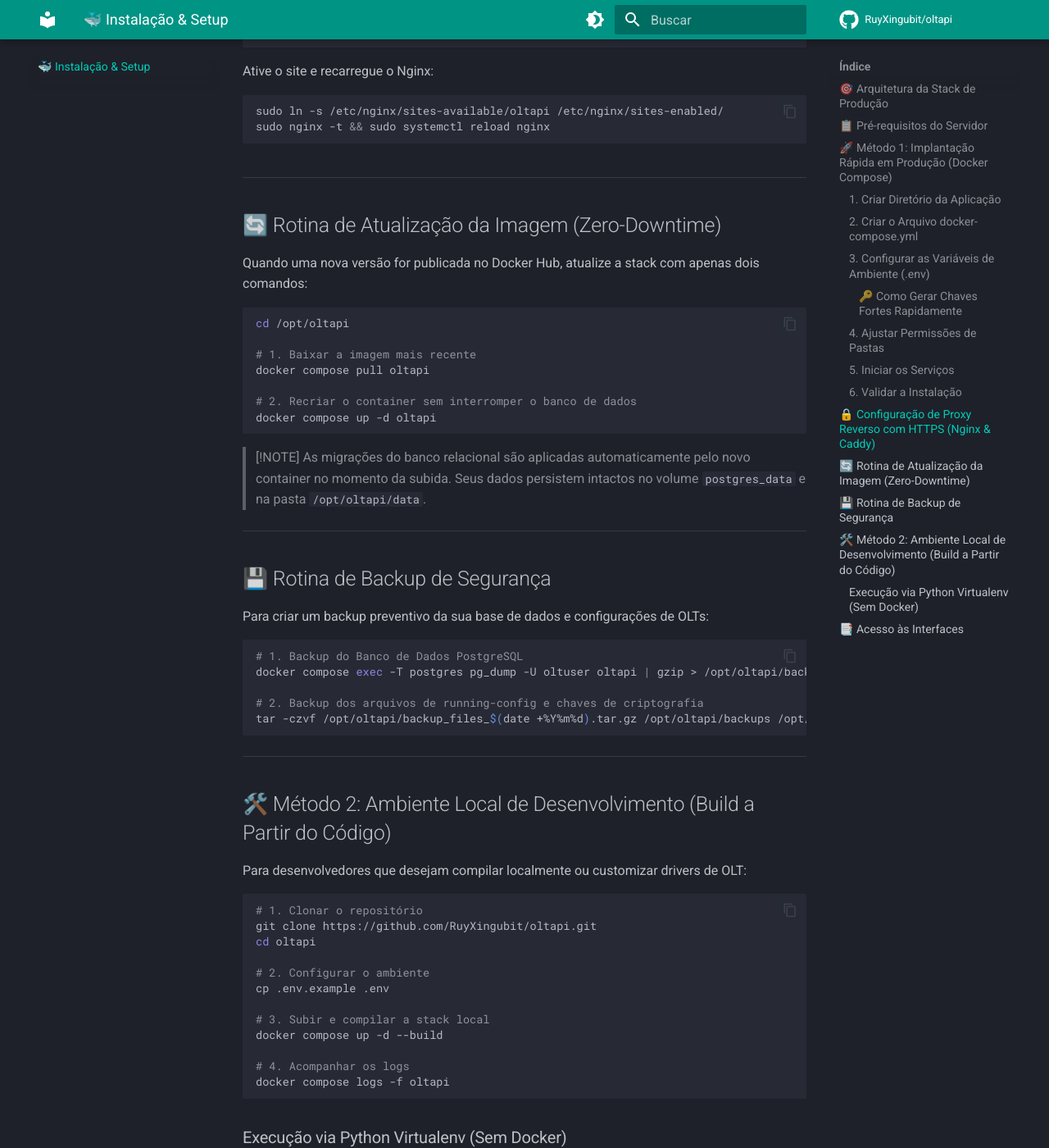
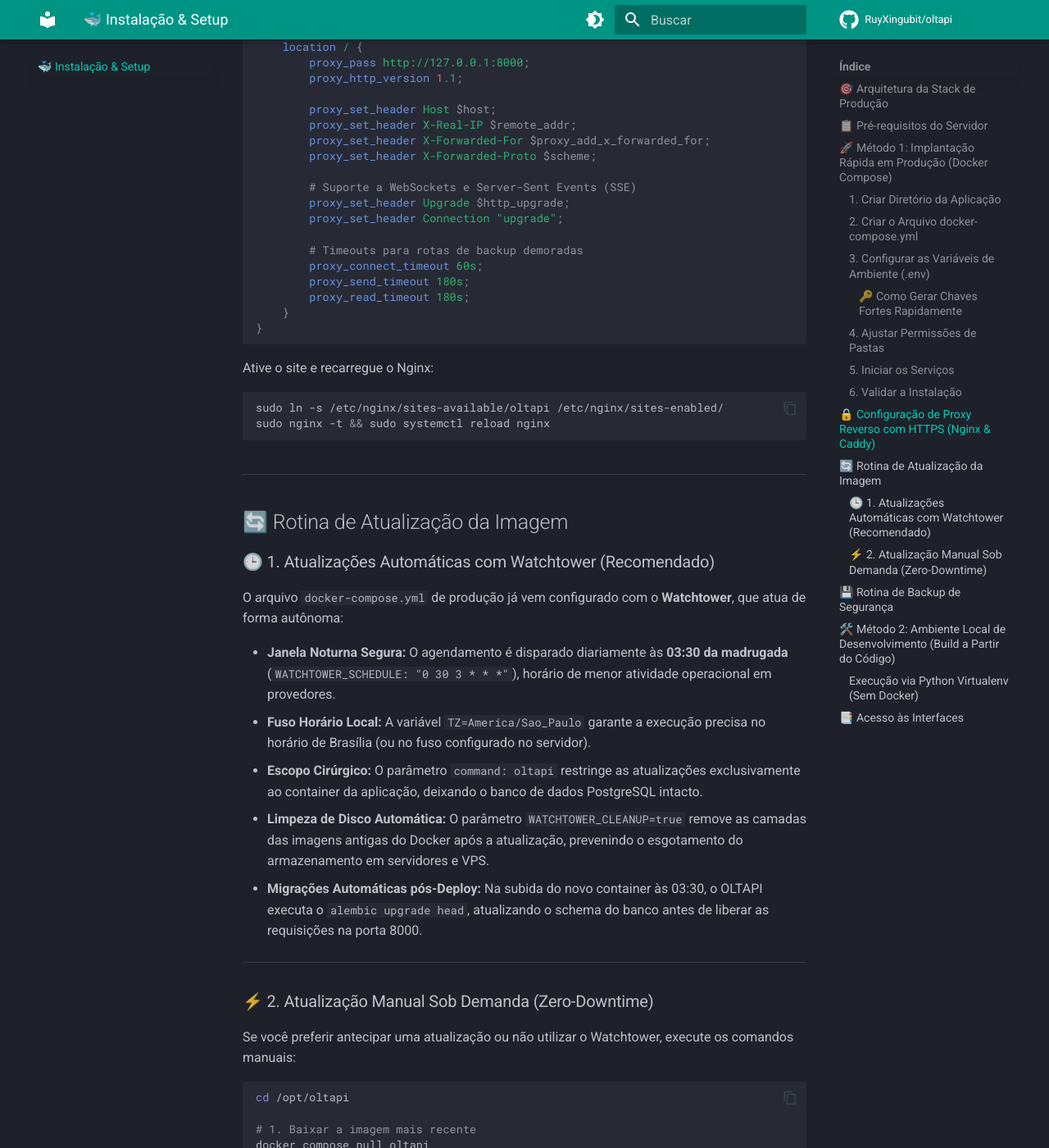
Before and after one commit to RuyXingubit/oltapi, an MkDocs documentation site: the page built from docs/instalacao.md, in a window 1280 px wide and 1400 px high, scrolled down 7068 px. Shown: the whole window at 82% size. Built offline with MkDocs 1.6.1 and Material for MkDocs 9.7.7, drawn with Linux system fonts in a browser that asks for light colours; comment, search, counter and statistics services are not loaded; some of the changed text lies outside the part shown.

Commit message:
docs: add Watchtower auto-update service scheduled at 3:30 AM

````diff
--- a/docs/instalacao.md
+++ b/docs/instalacao.md
@@ -22,6 +22,7 @@
         subgraph Docker_Network["Docker Bridge Network (oltapi-net)"]
             API["Container OLTAPI (xingubit/oltapi)<br>FastAPI + Uvicorn (Porta 8000)<br>Usuário não-root (UID 1000)"]
             DB["Container PostgreSQL 16 Alpine<br>(oltapi_postgres:5432)"]
+            WT["Container Watchtower<br>(containrrr/watchtower)<br>Auto-Update às 03:30 da madrugada"]
         end
 
         VOL_DATA["Volume: ./data"]
@@ -129,12 +130,27 @@
       retries: 3
       start_period: 10s
 
+  watchtower:
+    image: containrrr/watchtower
+    container_name: oltapi_watchtower
+    restart: unless-stopped
+    environment:
+      # Executa diariamente às 03:30 da madrugada (formato cron de 6 campos: s m h d m d)
+      - WATCHTOWER_SCHEDULE=0 30 3 * * *
+      - WATCHTOWER_CLEANUP=true
+      - WATCHTOWER_ROLLING_RESTART=true
+      - TZ=${TZ:-America/Sao_Paulo}
+    volumes:
+      - /var/run/docker.sock:/var/run/docker.sock
+    command: oltapi
+
 volumes:
   postgres_data:
 ```
 
 > [!TIP]
-> Para fixar uma versão específica e evitar upgrades acidentais, substitua `image: xingubit/oltapi:latest` por uma tag de versão, como `image: xingubit/oltapi:v1.0.0`.
+> **Watchtower Embutido:** O serviço `watchtower` monitora o registro Docker Hub e aplica automaticamente novas versões do container `oltapi` todas as noites às **03:30 da madrugada**, limpando imagens antigas (`WATCHTOWER_CLEANUP=true`) para poupar disco.
+> Se preferir fixar uma versão e desativar o auto-update, basta comentar o serviço `watchtower` e fixar uma tag de versão (ex: `image: xingubit/oltapi:v1.0.0`).
 
 ---
 
@@ -360,9 +376,23 @@
 
 ---
 
-## 🔄 Rotina de Atualização da Imagem (Zero-Downtime)
+## 🔄 Rotina de Atualização da Imagem
 
-Quando uma nova versão for publicada no Docker Hub, atualize a stack com apenas dois comandos:
+### 🕒 1. Atualizações Automáticas com Watchtower (Recomendado)
+
+O arquivo `docker-compose.yml` de produção já vem configurado com o **Watchtower**, que atua de forma autônoma:
+
+* **Janela Noturna Segura:** O agendamento é disparado diariamente às **03:30 da madrugada** (`WATCHTOWER_SCHEDULE: "0 30 3 * * *"`), horário de menor atividade operacional em provedores.
+* **Fuso Horário Local:** A variável `TZ=America/Sao_Paulo` garante a execução precisa no horário de Brasília (ou no fuso configurado no servidor).
+* **Escopo Cirúrgico:** O parâmetro `command: oltapi` restringe as atualizações exclusivamente ao container da aplicação, deixando o banco de dados PostgreSQL intacto.
+* **Limpeza de Disco Automática:** O parâmetro `WATCHTOWER_CLEANUP=true` remove as camadas das imagens antigas do Docker após a atualização, prevenindo o esgotamento do armazenamento em servidores e VPS.
+* **Migrações Automáticas pós-Deploy:** Na subida do novo container às 03:30, o OLTAPI executa o `alembic upgrade head`, atualizando o schema do banco antes de liberar as requisições na porta 8000.
+
+---
+
+### ⚡ 2. Atualização Manual Sob Demanda (Zero-Downtime)
+
+Se você preferir antecipar uma atualização ou não utilizar o Watchtower, execute os comandos manuais:
 
 ```bash
 cd /opt/oltapi
````
Also changed, not shown: README.md (+1 -0 lines), docker-compose.prod.yml (+13 -0 lines).
